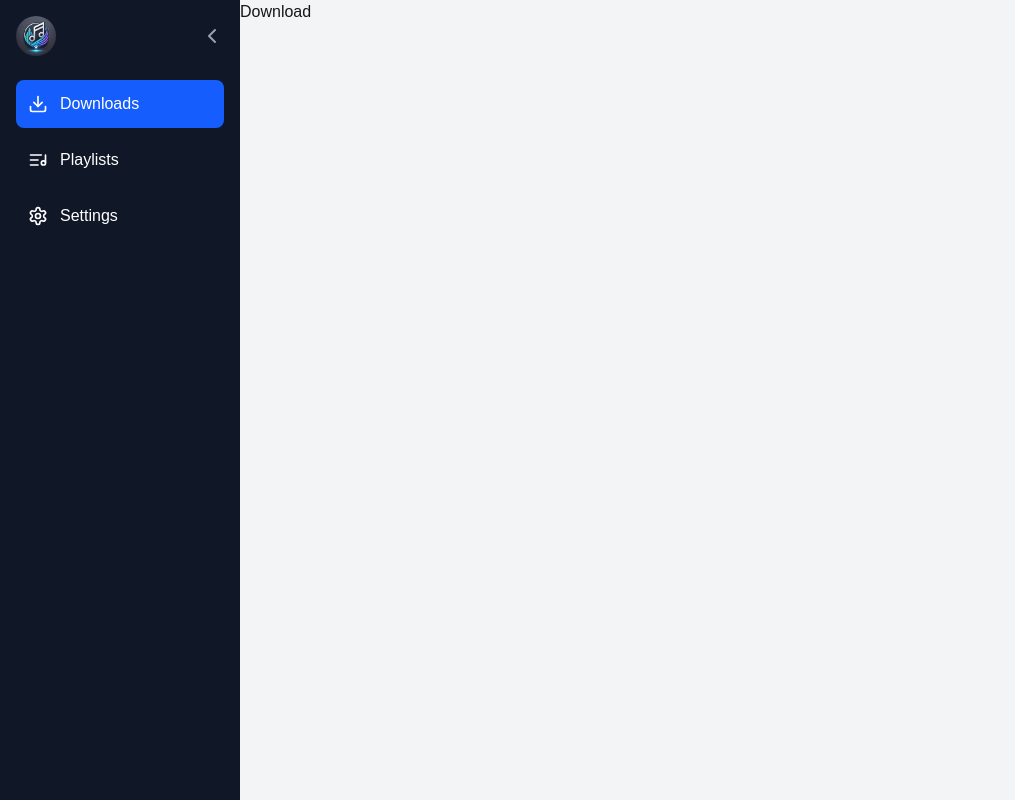
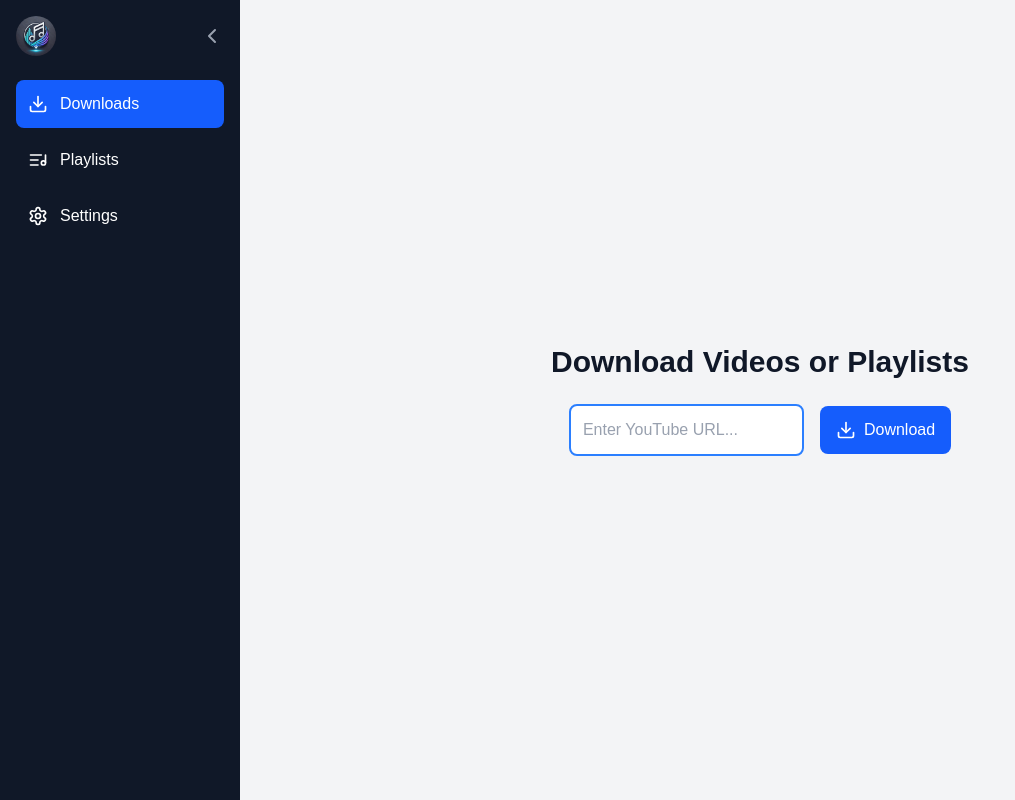
Before and after one commit to SayWess/Musicarr, a Next.js app in the folder frontend/: page /downloads in a window 1280 px wide. Shown: the whole page, without its empty margins (0-1015 px from the left). Built offline with nearby package versions, Linux system fonts and the light colour scheme.

Commit message:
Add temporary download page template

```diff
--- a/frontend/src/app/(dashboard)/downloads/page.tsx
+++ b/frontend/src/app/(dashboard)/downloads/page.tsx
@@ -1,7 +1,45 @@
+"use client";
+
+import { useState } from "react";
+import { Download, Loader2 } from "lucide-react";
+
 export default function Downloads() {
+  const [url, setUrl] = useState("");
+  const [loading, setLoading] = useState(false);
+
+  const handleDownload = () => {
+    if (!url.trim()) return;
+    setLoading(true);
+
+    // Simulation d'un download (remplacera plus tard l'appel au backend)
+    setTimeout(() => {
+      setLoading(false);
+      alert("Download started! (Backend integration needed)");
+    }, 2000);
+  };
+
   return (
-    <div>
-      <h1>Download</h1>
+    <div className="flex flex-col items-center justify-center min-h-screen p-6 bg-gray-100 dark:bg-gray-900">
+      <h1 className="text-3xl font-bold mb-6 text-gray-900 dark:text-white">Download Videos or Playlists</h1>
+
+      <div className="flex flex-col sm:flex-row items-center space-y-4 sm:space-y-0 sm:space-x-4 max-w-lg">
+        <input
+          type="url"
+          placeholder="Enter YouTube URL..."
+          value={url}
+          onChange={(e) => setUrl(e.target.value)}
+          className="p-3 border-2 border-blue-500 focus:ring-2 focus:ring-blue-500 focus:outline-none rounded-lg text-black dark:text-white bg-white dark:bg-gray-800 placeholder-gray-400"
+          required
+        />
+        <button
+          onClick={handleDownload}
+          disabled={loading}
+          className="flex items-center justify-center px-4 py-3 sm:w-auto bg-blue-600 hover:bg-blue-700 text-white rounded-lg transition disabled:bg-gray-400"
+        >
+          {loading ? <Loader2 className="animate-spin mr-2" size={20} /> : <Download size={20} />}
+          <span className="ml-2">Download</span>
+        </button>
+      </div>
     </div>
   );
 }
```
